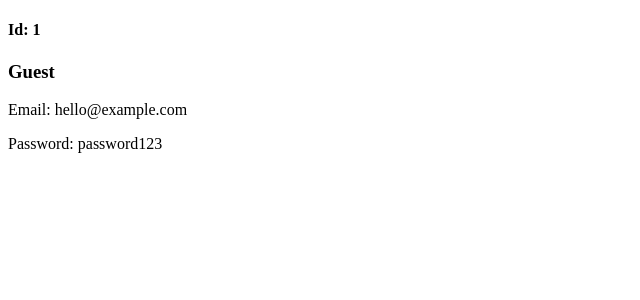
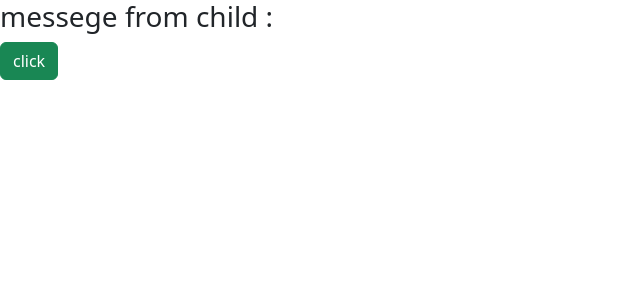
Before and after one commit to varun4747/nextJs-practice, a Next.js app in the folder my-app/: page / in a window 1280 px wide. Shown: the top 300 px of the page, without its empty margins (0-640 px from the left). Built offline with nearby package versions, Linux system fonts and the light colour scheme.

Commit message:
installed bootstrap module and done props and call back functions via props and lifting up states

```diff
--- /dev/null
+++ b/my-app/Components/Child.tsx
@@ -0,0 +1,15 @@
+interface ChildProps {
+
+    sendMessage: (data: string) => void;
+}
+export default function Child({ sendMessage }: ChildProps) {
+    return (
+        <>
+            <div>
+
+
+                <button className="btn btn-success " onClick={() => sendMessage("Hello from child!")}>click</button>
+            </div>
+        </>
+    );
+}
--- a/my-app/Components/Greeting.tsx
+++ /dev/null
@@ -1,20 +0,0 @@
-interface GreetingProps {
-    id:number;
-    name?: string;
-    email:string;
-    password:string;
-}
-function Greeting({id,name="Guest",email,password}: GreetingProps) {
-    return (
-        <>
-        <div>
-            <h4>Id: {id}</h4>
-            <h3>{name}</h3>
-            <p>Email: {email}</p>
-            <p>Password: {password}</p>
-        </div>
-        </>
-    );
-
-}
-export default Greeting;
--- a/my-app/app/layout.tsx
+++ b/my-app/app/layout.tsx
@@ -1,6 +1,8 @@
 import type { Metadata } from "next";
 import { Geist, Geist_Mono } from "next/font/google";
 import "./globals.css";
+import "bootstrap/dist/css/bootstrap.min.css";
+
 
 
 
--- a/my-app/app/page.tsx
+++ b/my-app/app/page.tsx
@@ -1,11 +1,19 @@
-import Greeting from "@/Components/Greeting";
-function page(){
+'use client'
+import Child from"../Components/Child";
+import { useState } from "react";
+export default function page(){
+const [message,setMessage]=useState("");
+
+
+  const handleChange=((info:string)=>{
+    setMessage(info);
+  })
   return(
     <>
     <div>
-      <Greeting id={1}  email="hello@example.com" password="password123" />
-      </div>
-      </>
+      <h3>messege from child : {message}</h3>
+      <Child sendMessage={handleChange} />
+    </div>
+    </>
   );
 }
-export default page;
--- a/my-app/package.json
+++ b/my-app/package.json
@@ -9,6 +9,7 @@
     "lint": "eslint"
   },
   "dependencies": {
+    "bootstrap": "^5.3.8",
     "next": "16.1.6",
     "react": "19.2.3",
     "react-dom": "19.2.3"
```
Also changed, not shown: 1 other file (tests, documents, lock files or other folders).
